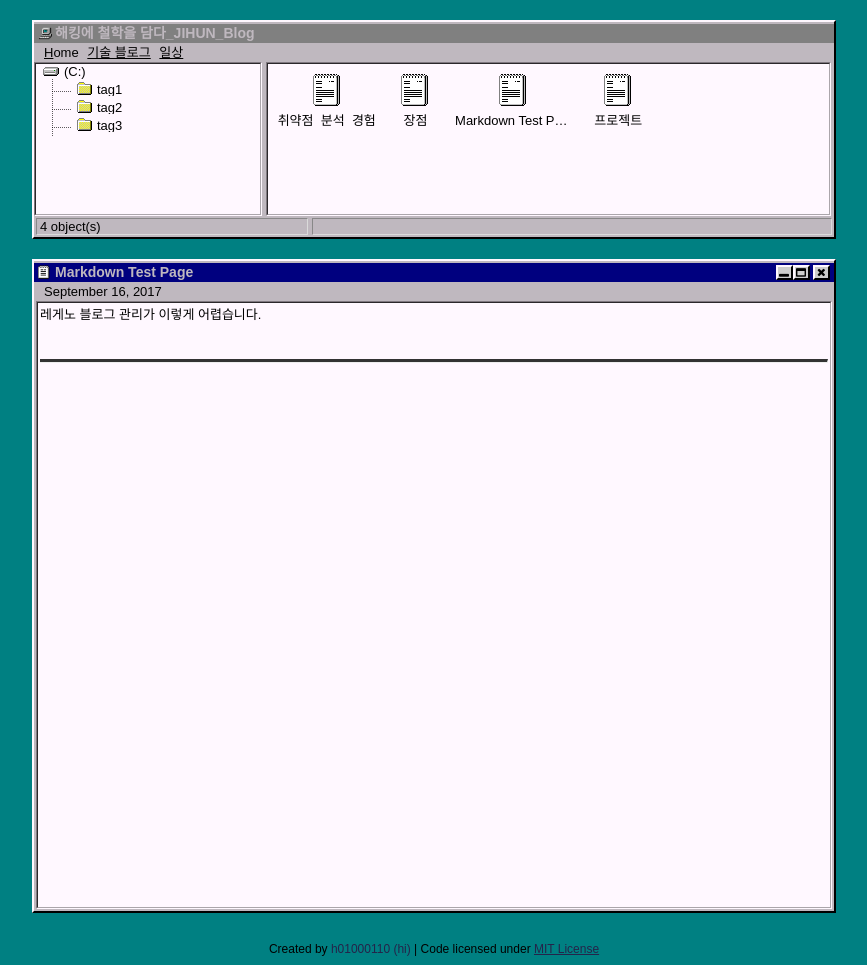
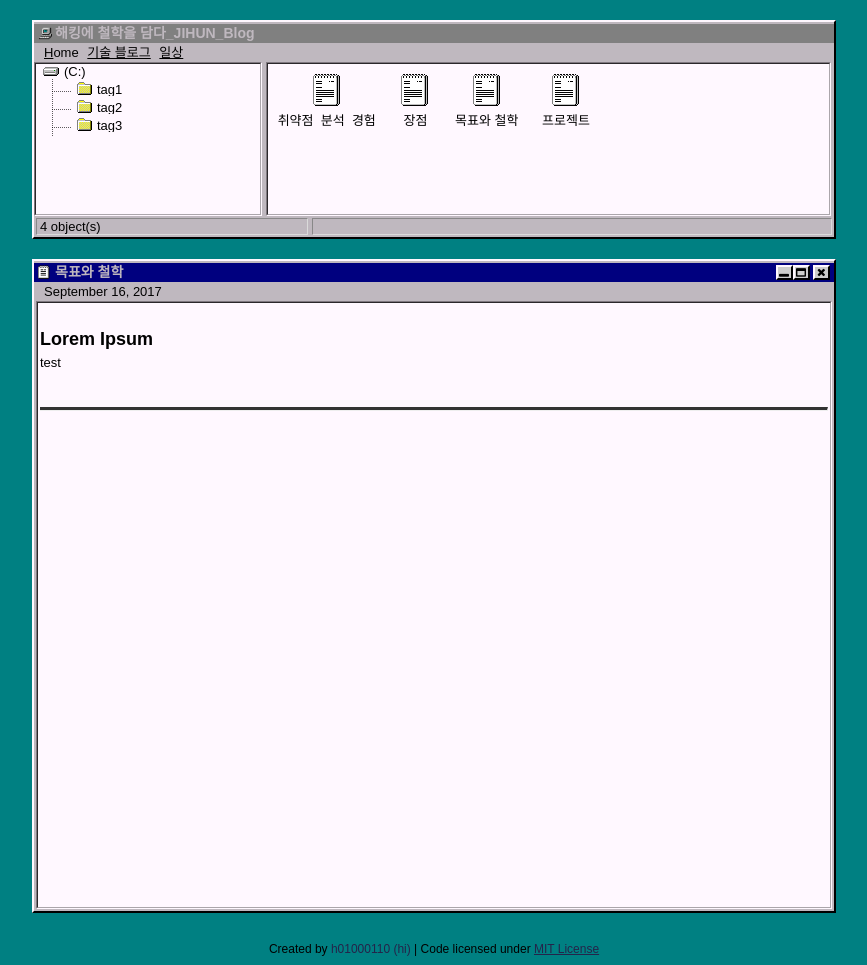
Before and after one commit to easy-day/easy-day.github.io, a Jekyll site: the page built from _posts/2017-09-16-markdown-test-page.md, in a window 1280 px wide. Shown: the whole page, without its empty margins (206-1073 px from the left). Built offline with Jekyll 4.4.1, drawn with Linux system fonts in a browser that asks for light colours; our own code applies the rules of GitHub Pages for plain Markdown files.

Commit message:
Update 2017-09-16-markdown-test-page.md

```diff
--- a/_posts/2017-09-16-markdown-test-page.md
+++ b/_posts/2017-09-16-markdown-test-page.md
@@ -1 +1,9 @@
-레게노 블로그 관리가 이렇게 어렵습니다.
+---
+layout: default
+title: "목표와 철학"
+tags: tag2
+---
+
+## Lorem Ipsum
+
+test
```
